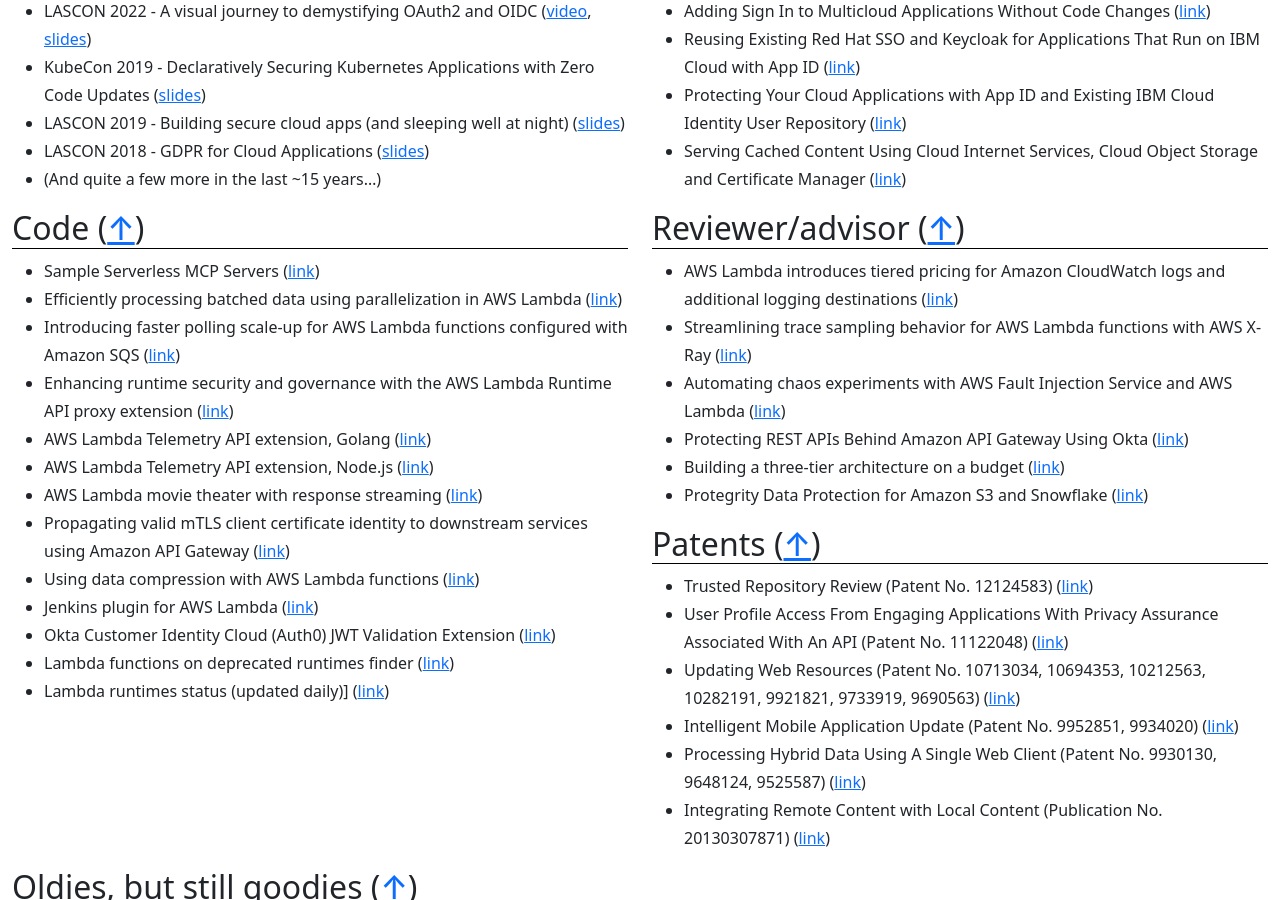
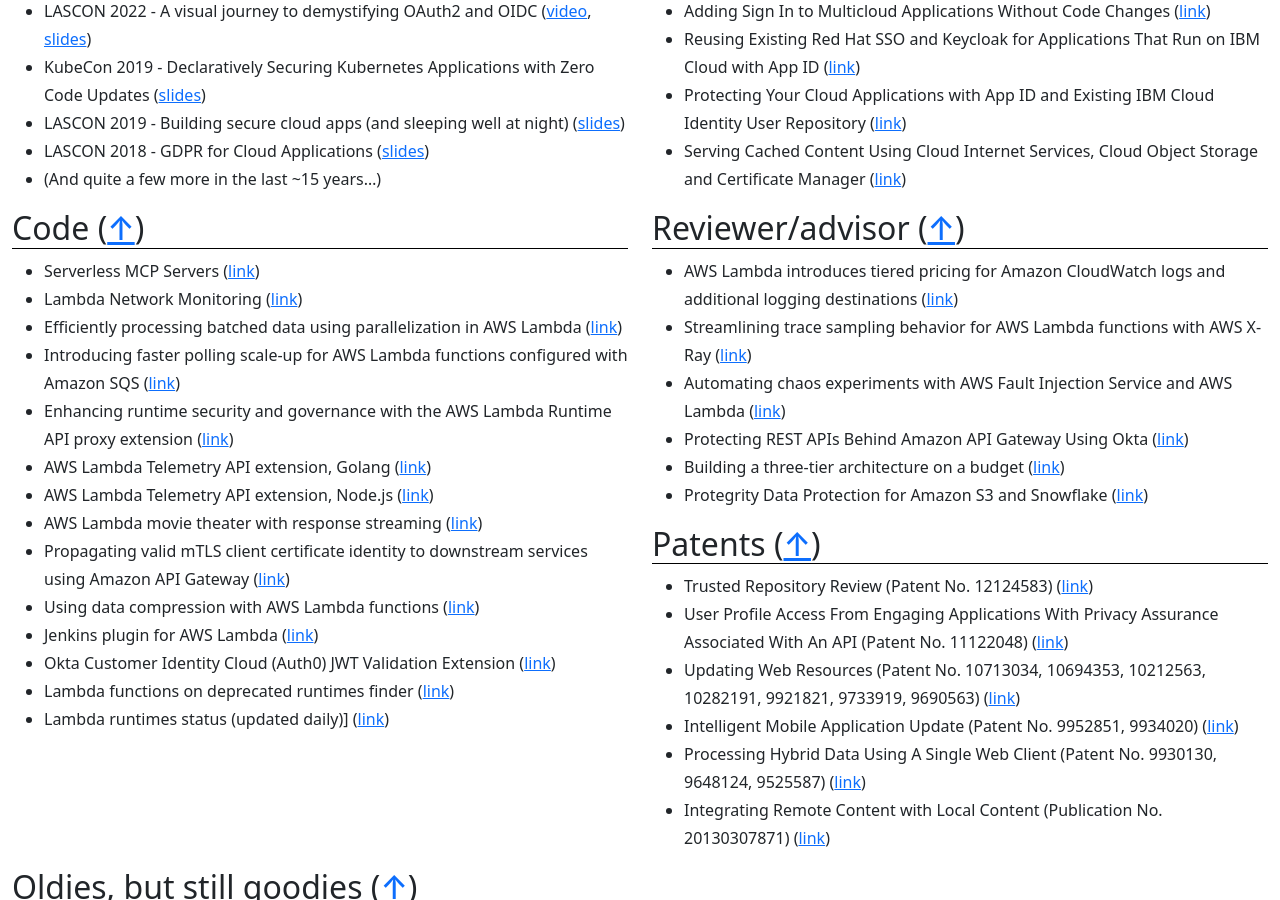
Before and after one commit to aal80/whoami, a Jekyll site: the page built from index.md, in a window 1280 px wide and 900 px high, scrolled down 1496 px. Built offline with Jekyll 4.4.1, drawn with Linux system fonts in a browser that asks for light colours.

Commit message:
Update code.md

```diff
--- a/_includes/code.md
+++ b/_includes/code.md
@@ -1,6 +1,7 @@
 ## Code ([↑](#top))
 
-- Sample Serverless MCP Servers ([link](https://github.com/aws-samples/sample-serverless-mcp-servers))
+- Serverless MCP Servers ([link](https://github.com/aws-samples/sample-serverless-mcp-servers))
+- Lambda Network Monitoring ([link](https://github.com/aws-samples/sample-lambda-network-monitor))
 - Efficiently processing batched data using parallelization in AWS Lambda ([link](https://github.com/aws-samples/lambda-with-multithreading))
 - Introducing faster polling scale-up for AWS Lambda functions configured with Amazon SQS ([link](https://github.com/aws-samples/lambda-sqs-event-source-mapping-scaling-improvements))
 - Enhancing runtime security and governance with the AWS Lambda Runtime API proxy extension ([link](https://github.com/aws-samples/aws-lambda-extensions/tree/main/nodejs-example-lambda-runtime-api-proxy-extension))
```
